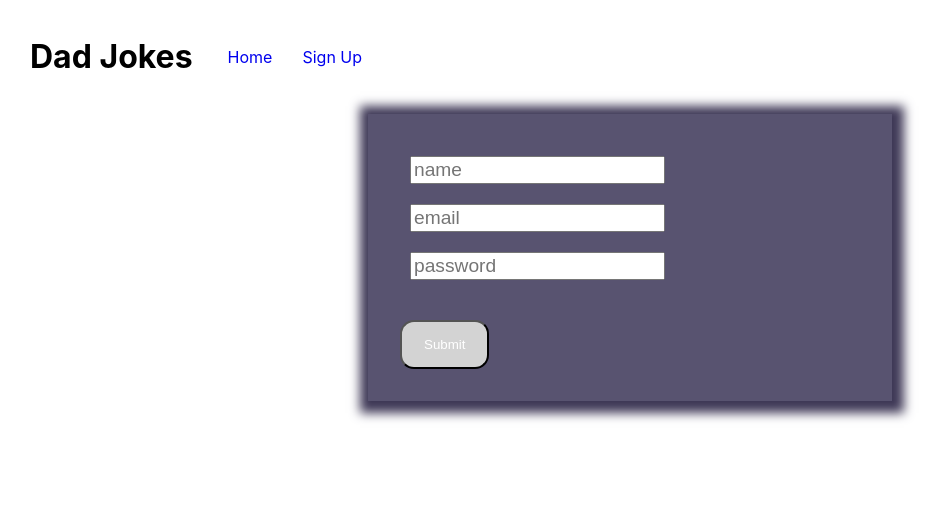
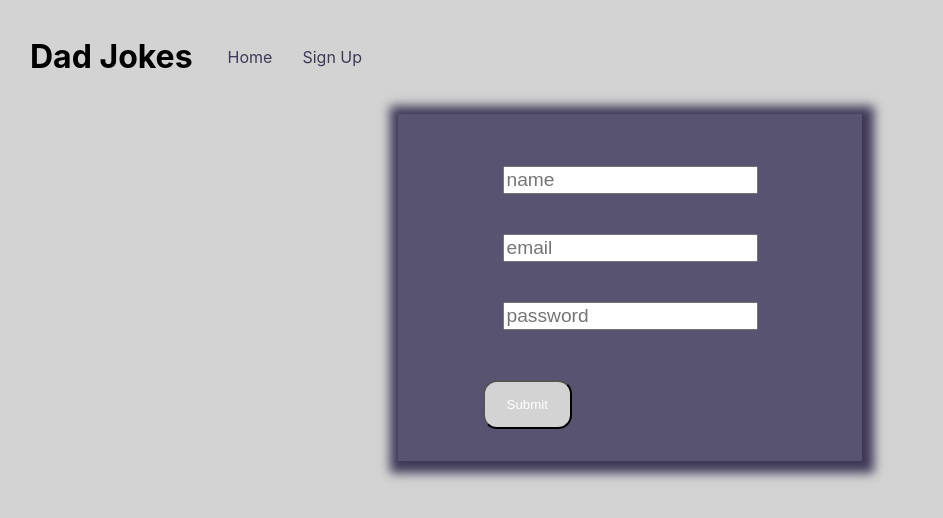
Before and after one commit to lambda-dad-jokes3/frontend, a React (Create React App) app in the folder dad-jokes/: page /signup in a window 1280 px wide. Shown: the top 518 px of the page, without its empty margins (10-953 px from the left). Built offline with nearby package versions, Linux system fonts and the light colour scheme.

Commit message:
more css

```diff
--- a/dad-jokes/src/App.css
+++ b/dad-jokes/src/App.css
@@ -1,3 +1,6 @@
+body{
+  background-color: lightgrey;
+}
 .App {
   text-align: center;
   display: flex;
@@ -37,16 +40,20 @@ li {
 }
 
 input {
-  margin: 10px;
+  margin: 20px;
   font-size: larger;
   align-self: center;
 }
 .Nav-link{
   margin: 15px;
   text-decoration: none;
+  color: #3F3957;
 }
 .user-form{
-  width: 460px;
+  display: flex;
+  flex-flow: column nowrap;
+  align-items: center;
+  width: 400px;
   margin: 0 auto;
   padding: 32px;
   font-weight: bold;
@@ -57,7 +64,7 @@ input {
 .error {
   margin: 0;
   position: absolute;
-  color: fushia;
+  color: black;
 }
 .App nav{
   display: flex;
```
